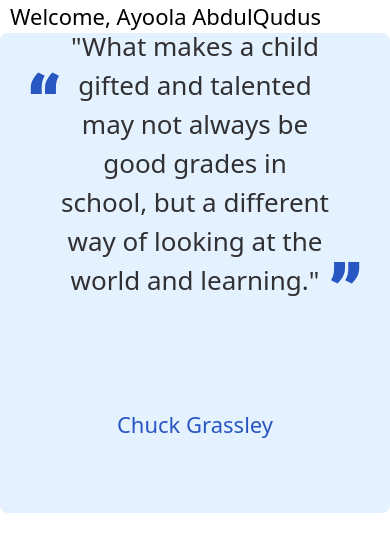
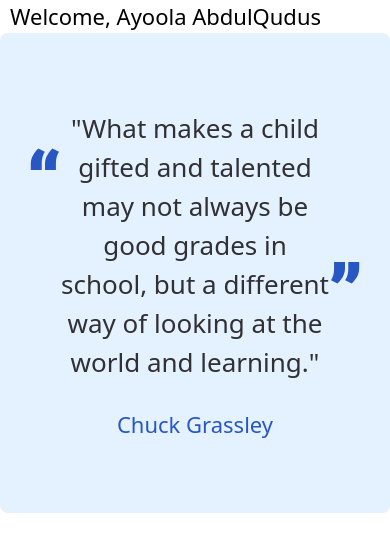
Before and after one commit to Qudusayo/ui_rms, a React (Vite) app: page /details in a window 390 px wide. Shown: the top 552 px of the page. Built offline with nearby package versions, Linux system fonts and the light colour scheme.

Commit message:
perfect the responsive

```diff
--- a/src/components/Details.tsx
+++ b/src/components/Details.tsx
@@ -20,9 +20,7 @@ const Quote = styled.p`
   color: #313033;
   text-align: center;
   font-weight: 400;
-   @media (max-width: 768px) {
- transform: translateY(-30%);
- }
+
 `
 const HeadingName = styled.span `
     font-size: 22px;
@@ -39,6 +37,9 @@ const Left = styled.img`
 //  position: absolute;
  transform: translateY(-50%);
  top: -50%;
+  @media (max-width: 768px) {
+ transform: translateY(-30%);
+ }
 `
 const Right = styled.img`
 //  position: absolute;
```
